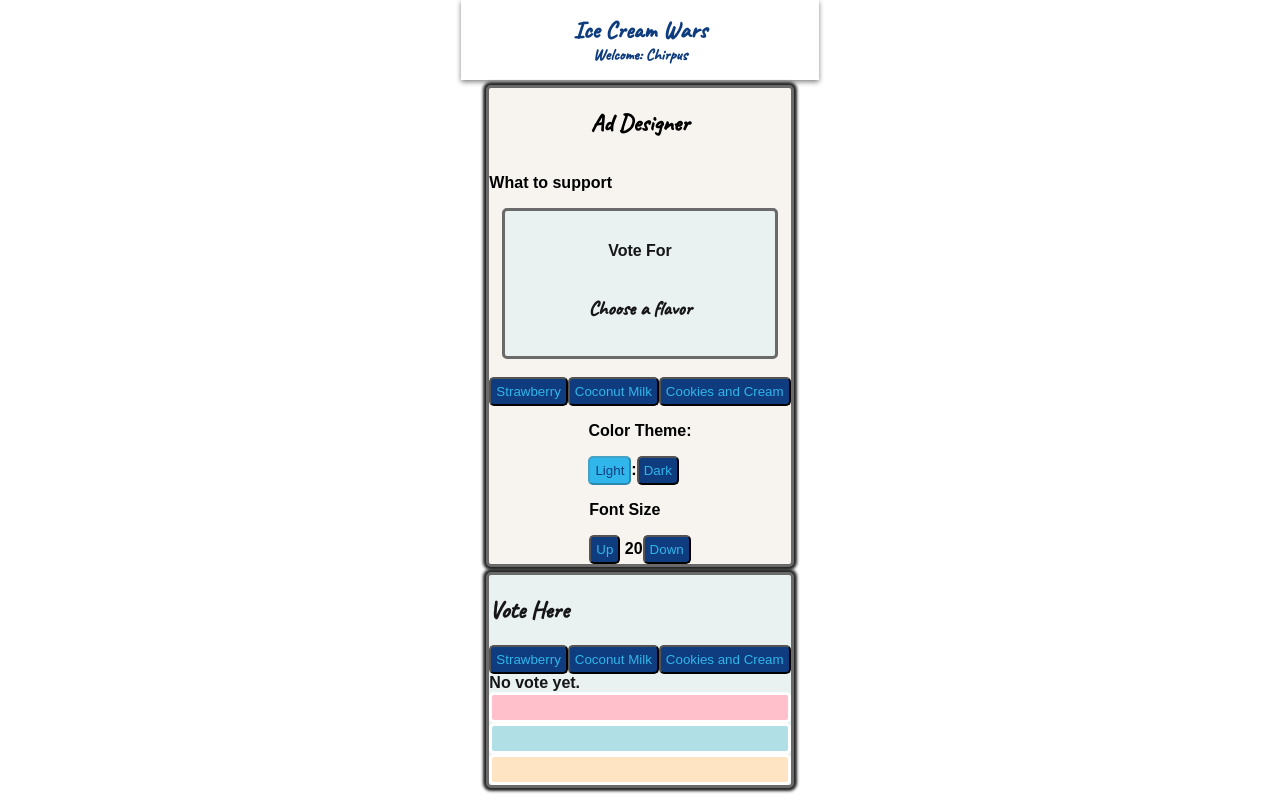
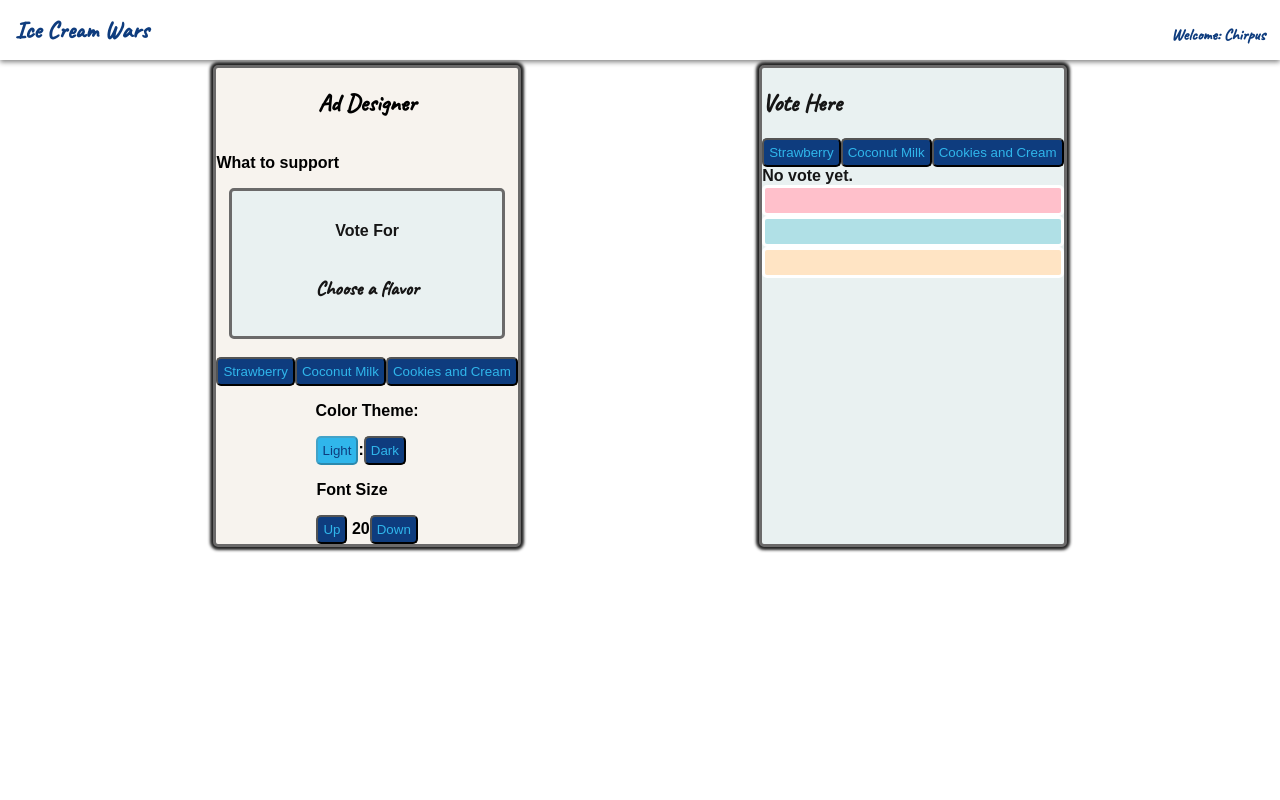
Before and after one commit to minimomo14/REACT-ICE-CREAM-WARS, a React (Create React App) app in the folder app-name/: page / in a window 1280 px wide. Built offline with nearby package versions, Linux system fonts and the light colour scheme.

Commit message:
added .toFixed, styles destop view

```diff
--- a/app-name/src/App.tsx
+++ b/app-name/src/App.tsx
@@ -10,8 +10,11 @@ function App() {
   return (
     <div className="App">
       <Header user="Chirpus" />
+
+      <div className="AppContainer">
       <AdDesigner />
       <Votes />
+      </div>
     </div>
   );
 }
--- a/app-name/src/components/Styles.css
+++ b/app-name/src/components/Styles.css
@@ -117,20 +117,9 @@ button:disabled {
 }
 
 @media screen and (min-width: 768px) {
-  body {
-    display: flex;
-    flex-direction: column;
-    align-items: center;
-    justify-content: space-between;
-  }
-
-  header {
-    flex-direction: column;
-    justify-content: center;
-    align-items: center;
-  }
-
-  h1 {
-    font-size: x-large;
-  }
+    .AppContainer {
+        display: flex;
+        flex-direction: row;
+        justify-content: space-evenly;
+    }
 }
--- a/app-name/src/components/Votes.tsx
+++ b/app-name/src/components/Votes.tsx
@@ -45,23 +45,13 @@ function Votes() {
     <div className="Votes">
       <div></div>
       <h2 className="FontStyle">Vote Here</h2>
-      <button
-        onClick={() =>
-          setStrawberryVote((count) => (count = strawberryVote + 1))
-        }
-      >
+      <button onClick={() => setStrawberryVote(strawberryVote + 1)}>
         Strawberry
       </button>
-      <button
-        onClick={() => setCoconutMilk((count) => (count = coconutMilkVote + 1))}
-      >
+      <button onClick={() => setCoconutMilk(coconutMilkVote + 1)}>
         Coconut Milk
       </button>
-      <button
-        onClick={() =>
-          setCookiesAndCream((count) => (count = cookiesAndCreamVote + 1))
-        }
-      >
+      <button onClick={() => setCookiesAndCream(cookiesAndCreamVote + 1)}>
         Cookies and Cream
       </button>
 
@@ -70,14 +60,14 @@ function Votes() {
       <div className="Strawberry" style={StrawberryStyle}></div>
       {strawberryVote > 0 && (
         <p>
-          Strawberry: {strawberryVote} votes | {strawberryPercentage}%
+          Strawberry: {strawberryVote} votes | {strawberryPercentage.toFixed()}%
         </p>
       )}
 
       <div className="CoconutMilk" style={CoconutMilkStyle}></div>
       {coconutMilkVote > 0 && (
         <p>
-          Coconut Milk: {coconutMilkVote} votes | {coconutMilkPercentage}%
+          Coconut Milk: {coconutMilkVote} votes | {coconutMilkPercentage.toFixed()}%
         </p>
       )}
 
@@ -85,7 +75,7 @@ function Votes() {
       {cookiesAndCreamVote > 0 && (
         <p>
           Cookies and Cream: {cookiesAndCreamVote} votes |{" "}
-          {cookiesAndCreamPercentage}%
+          {cookiesAndCreamPercentage.toFixed()}%
         </p>
       )}
     </div>
```
